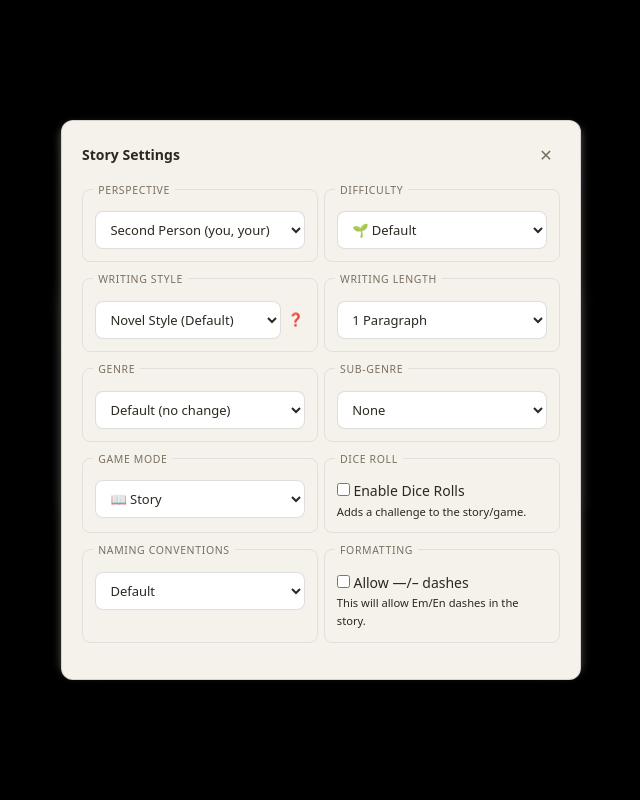
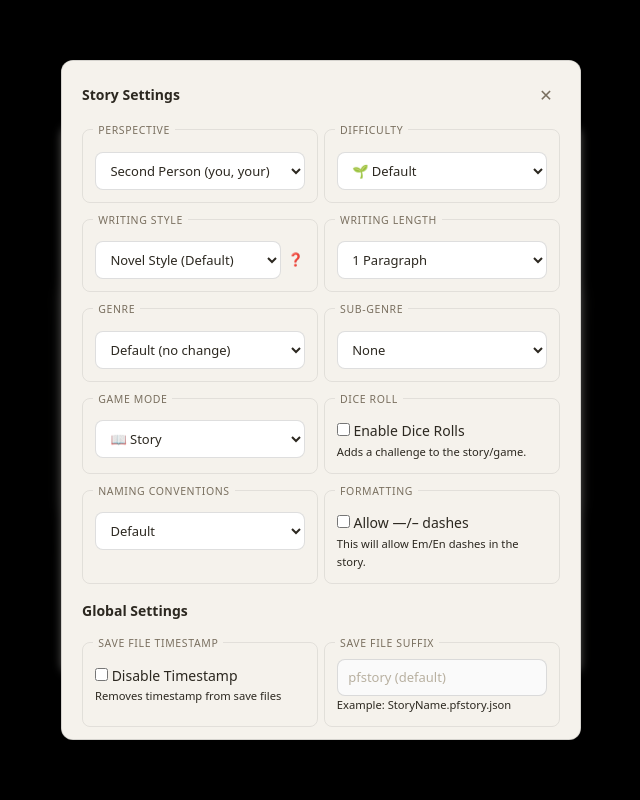
Before and after one commit to iyruk/pfstory-dev, a plain HTML site: page index.html in a window 1280 px wide. Shown: the top 800 px of the page, without its empty margins (319-959 px from the left). Drawn offline with Linux system fonts and the light colour scheme.

Commit message:
feat: added global settings for filesave

```diff
--- a/index.html
+++ b/index.html
@@ -149,7 +149,6 @@
     advancedRules:[],
   };
 </script>
-
 
 <script>window.pageLoadStartTime=Date.now();</script>
 <script>window.onForcedColorSchemeChangeHandlers = new Set();</script>
@@ -486,7 +485,7 @@ if(localStorage.seenTopStuffOnce) {
       <div class="storySettingsModalTitleRow">
         <div style="font-weight:bold;">Story Settings</div>
       </div>
-      <button class="modalCloseBtn" onclick="closeStorySettingsModal()" title="Close">✕</button>
+      <button class="modalCloseBtn" onclick="closeStorySettingsModal()" title="Close">✕</button> <!--Story Settings-->
     </div>
     <div class="modalRow modalSectionRow"> <!--Perspective / Difficulty-->
       <div class="modalSection modalSectionHalf">
@@ -727,6 +726,33 @@ if(localStorage.seenTopStuffOnce) {
         </div>
         <div  style="text-align:left; font-size:80%;">This will allow Em/En dashes in the story.</div>
       </div>
+    </div>
+    <div class="modalHeader"> <!--Global Setting-->
+      <div class="storySettingsModalTitleRow">
+        <div style="font-weight:bold;">Global Settings</div>
+      </div>
+    </div>
+    <div class="modalRow modalSectionRow"> <!--Naming Scheme / Formatting-->
+      <div class="modalSection modalSectionHalf"> <!--Save File Timestamp-->
+        <div class="modalSectionTitle">Save File Timestamp</div>
+          <div class="modalRow themeInlineRow">
+          <div class="modalRow" style="align-items:center; gap:0.35rem;  align-items:center;">
+            <label><input id="saveFileTimestampEl" oninput="localStorage.saveFileTimestamp=this.checked ? '1' : '';" type="checkbox"> Disable Timestamp</label>
+          </div>
+        </div>
+        <div  style="text-align:left; font-size:80%;">Removes timestamp from save files</div>
+      </div>
+      <div class="modalSection modalSectionHalf"> <!--Save File Suffix-->
+        <div class="modalSectionTitle">Save File Suffix</div>
+          <div class="modalRow themeInlineRow">
+          <div class="modalRow" style="align-items:center; gap:0.35rem;  align-items:center; margin-top:0;">
+            <input id="saveFileSuffixEl" oninput="localStorage.saveFileSuffix=this.value" placeholder="pfstory (default)">
+          </div>
+        </div>
+        <div  style="text-align:left; font-size:80%;">Example: StoryName.pfstory.json</div>
+      </div>
+    </div>
+
     </div>
   </div>
 </div>
```
Also changed, not shown: 1 other file.
